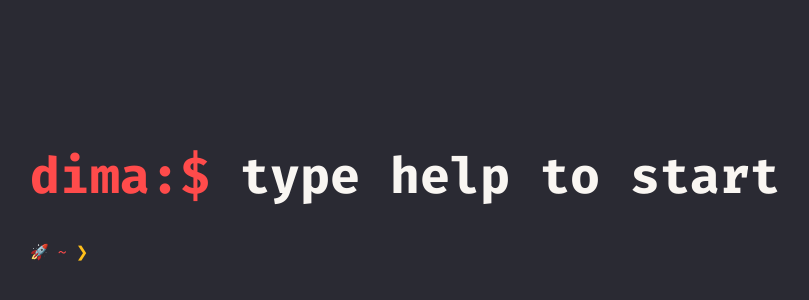
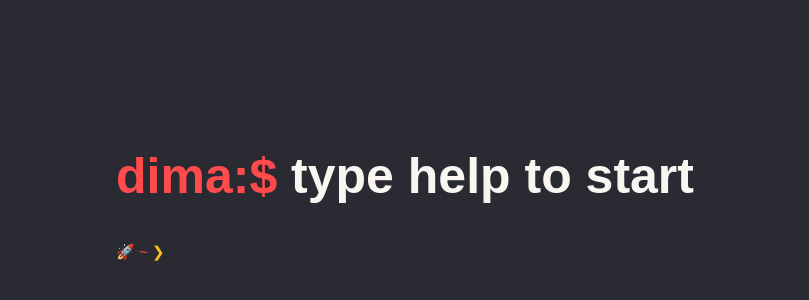
Before and after one commit to dadadima/portfolio-terminal, a Next.js app: page / in a window 1280 px wide. Shown: the part 190-490 px from the top of the page, without its empty margins (235-1044 px from the left). Built offline with nearby package versions, Linux system fonts and the light colour scheme.

Commit message:
changeg font to monolisa

```diff
--- a/src/styles/Home.module.css
+++ b/src/styles/Home.module.css
@@ -5,7 +5,7 @@
   flex-direction: column;
   justify-content: center;
   height: 100vh;
-  max-width: 800px;
+  max-width: 820px;
 }
 
 .help {
--- a/src/styles/globals.css
+++ b/src/styles/globals.css
@@ -29,7 +29,7 @@ body {
     box-sizing: border-box;
     margin: 0;
     padding: 0;
-    font-family: "Fira Code", sans-serif;
+    font-family: "MonoLisa", sans-serif;
 }
 
 body {
```
